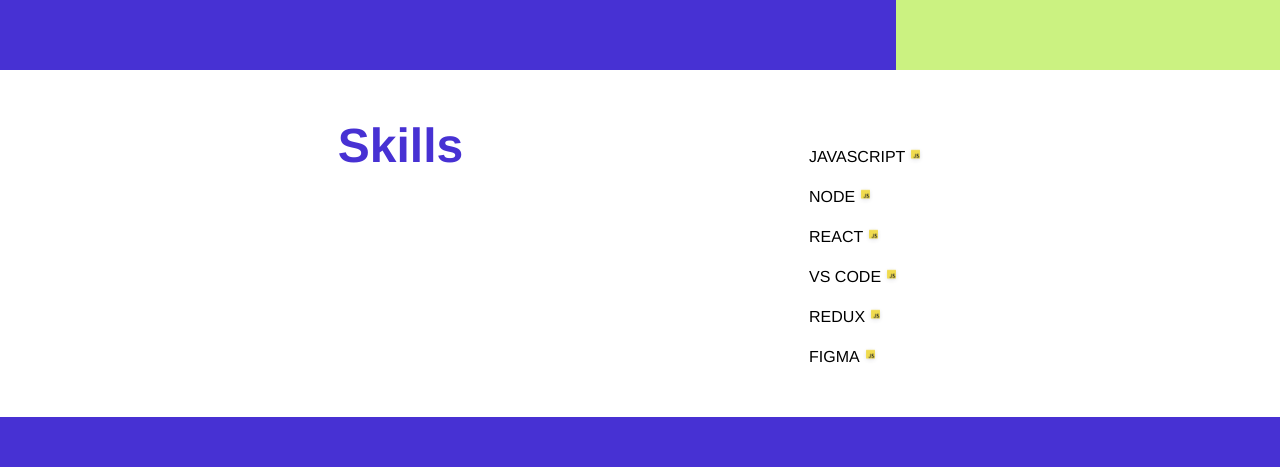
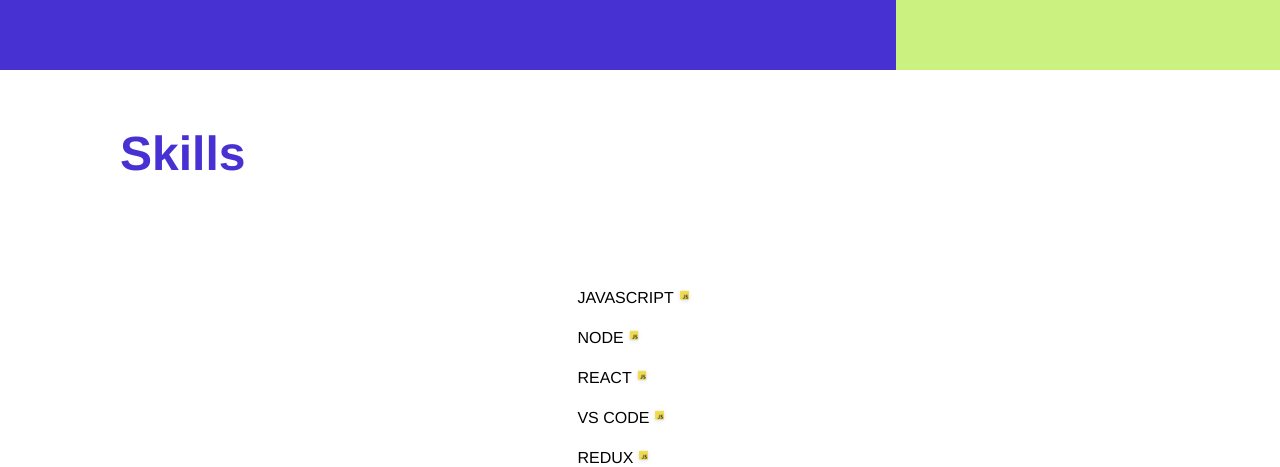
Before and after one commit to burgokmen/FSWeb-Frontend-Challenge, a React (Vite) app in the folder Gokmen-Resume/: page / in a window 1280 px wide. Shown: the part 469-936 px from the top of the page. Built offline with nearby package versions, Linux system fonts and the light colour scheme.

Commit message:
small fixes

```diff
--- a/Gokmen-Resume/src/components/Hero.jsx
+++ b/Gokmen-Resume/src/components/Hero.jsx
@@ -3,7 +3,6 @@
 
 export default function Hero() {
   return (
-    // TODO max-w-[90rem] max-h-[41.9375rem] flex-shrink-1
     <div className="top-level pb-[7rem] rounded-t">
       <Options />
       <Header />
--- a/Gokmen-Resume/src/components/Skills.jsx
+++ b/Gokmen-Resume/src/components/Skills.jsx
@@ -23,12 +23,14 @@
   //   alt={`${skill}`}
   // />
   return (
-    <div className="flex justify-evenly py-10 items-baseline">
-      <h2 className="font-interreg font-bold text-mypurp-1 text-[3rem]">
+    <div>
+      <h2 className="font-interreg font-bold text-mypurp-1 text-[3rem] px-[7.5rem] py-[3rem] ">
         Skills
       </h2>
-      {mapFunc(skillsArr)}
-      {/* {mapFunc(skillsArr2)} */}
+      <div className="flex justify-evenly py-10 items-baseline">
+        {mapFunc(skillsArr)}
+        {/* {mapFunc(skillsArr2)} */}
+      </div>
     </div>
   );
 }
--- a/Gokmen-Resume/src/index.css
+++ b/Gokmen-Resume/src/index.css
@@ -4,8 +4,6 @@
 
 /* body {
   padding: 3rem 8rem;
-  width: 100%;
-  height: 100vh;
 } */
 
 .top-level {
```
